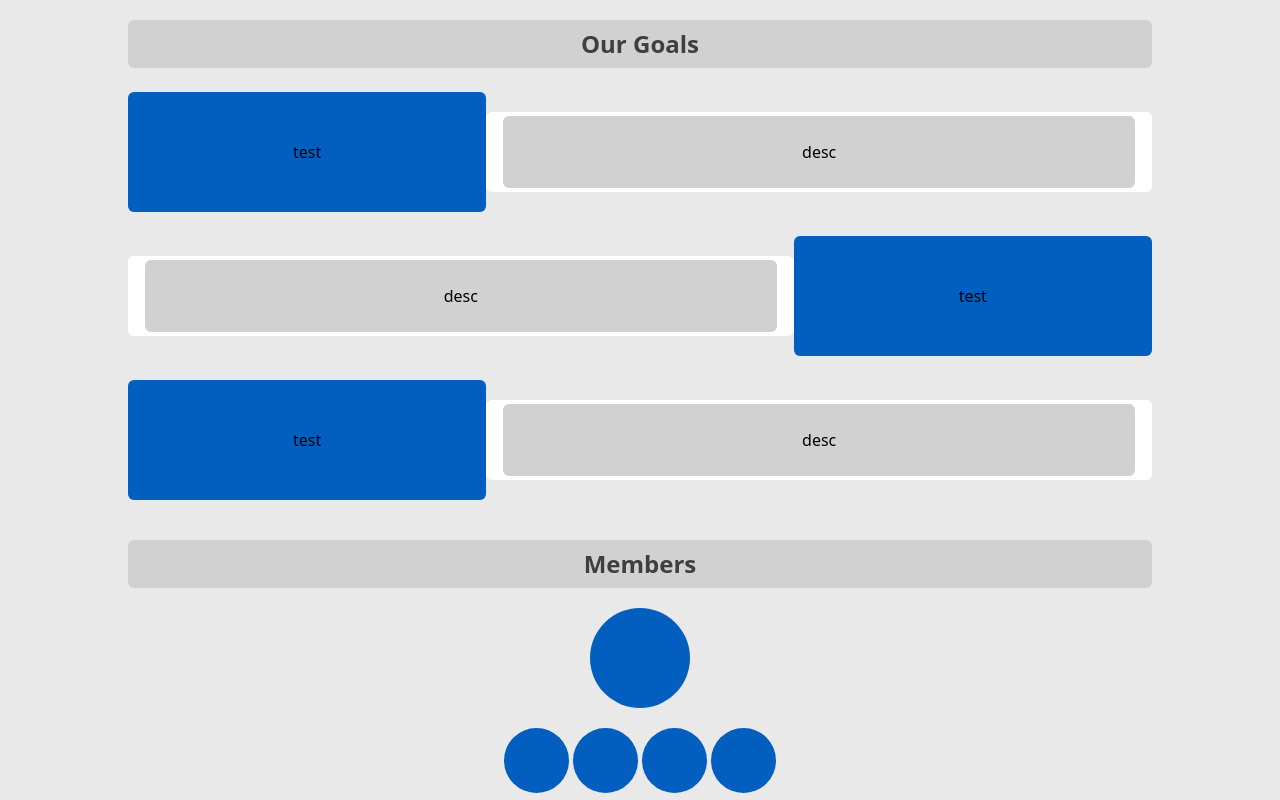
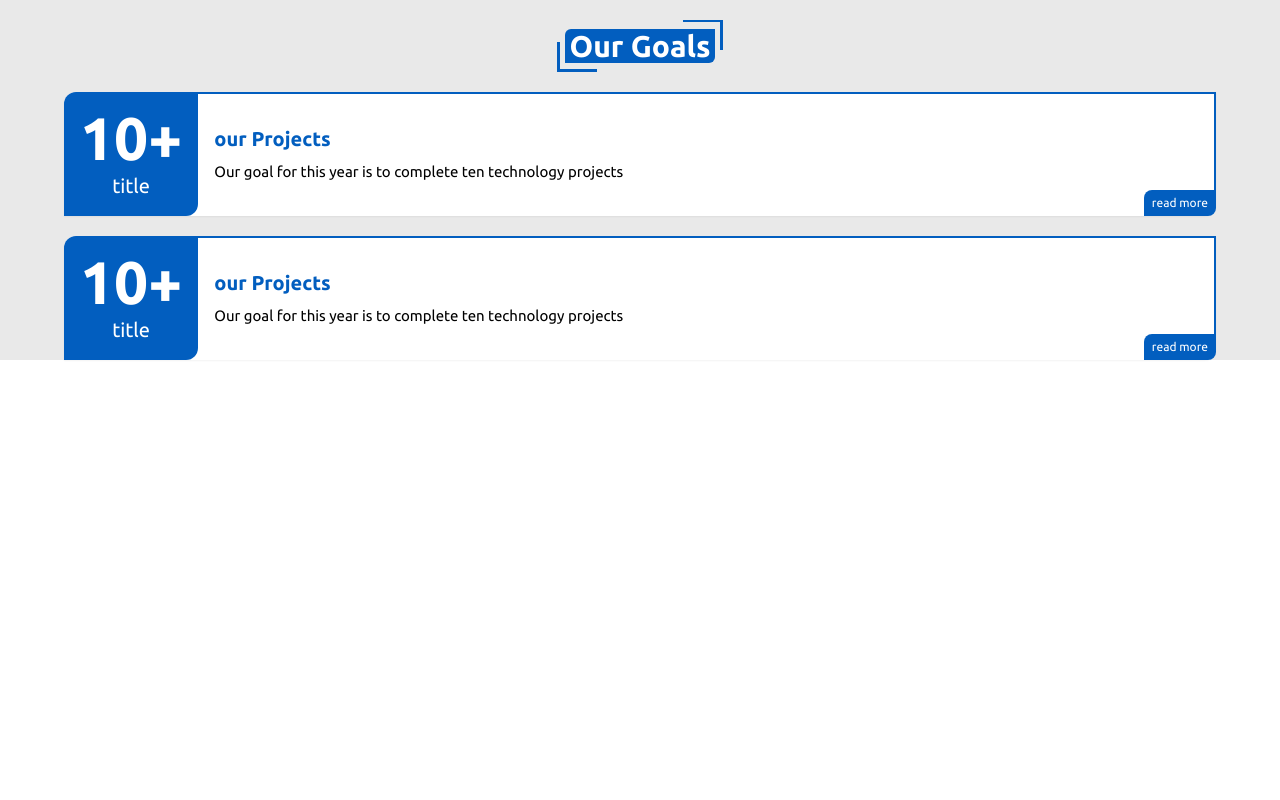
Before and after one commit to Becherair-Abdellah/CNTIC, a React (Vite) app: page /home in a window 1280 px wide. Shown: the top 800 px of the page. Built offline with nearby package versions, Linux system fonts and the light colour scheme.

Commit message:
accompished our goals compoents

```diff
--- /dev/null
+++ b/src/components/homeComponenets/Card.jsx
@@ -0,0 +1,26 @@
+import React from 'react'
+
+function Card({title,nbr,description,subject}) {
+  return (
+      <div className="flex items-center gap-4 bg-white rounded-tl-xl rounded-br-xl shadow-sm relative">
+        <span className='w-[90%] h-[1.7px] absolute top-0 right-0 bg-primaryColor'></span>
+        <span className='w-[2px] h-[90%] absolute top-0 right-0 bg-primaryColor'></span>
+          <div className=" bg-primaryColor flex flex-col gap-1 p-4 rounded-tl-xl rounded-br-xl">
+
+       <h1 className='text-white font-bold text-6xl'>{nbr}+</h1>
+        <h2 className='text-white text-xl text-center '>title</h2>
+    </div>
+
+
+    <div className="flex flex-col gap-2 ">
+        <h3 className='font-bold text-primaryColor text-xl'>{subject}</h3>
+        <p className='text-[15px]'>{description}</p>
+        <div className='bg-primaryColor text-white  text-[12px] w-fit p-1 px-2 rounded-tl-lg rounded-br-lg cursor-pointer absolute right-0 bottom-0'>
+        <a href="" >read more</a>
+        </div>
+    </div>
+</div>
+  )
+}
+
+export default Card
--- a/src/components/homeComponenets/OurGoals.jsx
+++ b/src/components/homeComponenets/OurGoals.jsx
@@ -1,41 +1,14 @@
 import React from "react";
 import Section_header from "./Section_header";
+import Card from "./Card";
 export default function OurGoals() {
-    function CardLefted({ title, description }) {
-        return (
-            <div className=" flex max-w-[80%] m-auto mt-6  items-center mb-6 ">
-                <div className=" bg-primaryColor max-w-[35%] w-[100%] h-[120px] rounded-md flex items-center justify-center">
-                    {title}
-                </div>
-                <div className=" bg-[#fff] max-w-[65%] w-[100%] h-[80px] flex items-center justify-center rounded-md ">
-                    <div className=" bg-secondaryColor w-[95%] h-[90%] rounded-md flex items-center justify-center">
-                        {description}
-                    </div>
-                </div>
-            </div>
-        );
-    }
-    function CardRighted({ title, description }) {
-        return (
-            <div className=" flex max-w-[80%] m-auto mt-6  items-center mb-6 ">
-                <div className=" bg-[#fff] max-w-[65%] w-[100%] h-[80px] flex items-center justify-center rounded-md">
-                    <div className=" bg-secondaryColor w-[95%] h-[90%] rounded-md flex items-center justify-center">
-                        {description}
-                    </div>
-                </div>
-                <div className=" bg-primaryColor max-w-[35%] w-[100%] h-[120px] rounded-md flex items-center justify-center">
-                    {title}
-                </div>
-            </div>
-        );
-    }
     return (
         <div className=" pt-5">
             <Section_header text="Our Goals" />
-            <div>
-                <CardLefted title="test" description="desc" />
-                <CardRighted title="test" description="desc" />
-                <CardLefted title="test" description="desc" />
+            <div className="my-5 flex flex-col gap-5">
+                <Card title="Projects" nbr="10" subject="our Projects" description="Our goal for this year is to complete ten technology projects" />
+                <Card title="Projects" nbr="10" subject="our Projects" description="Our goal for this year is to complete ten technology projects" />
+
             </div>
         </div>
     );
--- a/src/components/homeComponenets/Section_header.jsx
+++ b/src/components/homeComponenets/Section_header.jsx
@@ -2,17 +2,23 @@ export default function Section_header({ text }) {
     return (
         <h1
             className="
-            bg-secondaryColor
             text-[#3f3f3f]
              font-bold
-             text-2xl
-             w-[80%]
+             text-3xl
              m-auto
+             w-fit
              p-2
-             rounded-md
-            text-center"
+             relative"
+
         >
-            {text}
+            <span className="bg-primaryColor text-white rounded-tl-md rounded-br-md px-1">{text}</span>
+            <span className='w-[40px] h-[1.7px] absolute top-0 right-0 bg-primaryColor'></span>
+        <span className='w-[2.5px] h-[30px] absolute top-0 right-0 bg-primaryColor'></span>
+
+        <span className='w-[40px] h-[3px] absolute bottom-0 left-0 bg-primaryColor'></span>
+        <span className='w-[3px] h-[30px] absolute bottom-0 left-0 bg-primaryColor'></span>
+
+
         </h1>
     );
 }
--- a/src/components/pages/Home.jsx
+++ b/src/components/pages/Home.jsx
@@ -4,17 +4,19 @@ import Qoute from "../homeComponenets/qoute/Qoute";
 import Footer from "../homeComponenets/Footer/Footer";
 function Home() {
   return (
-    <div className="  bg-bodyBg">
-      {/* navbar      */}
+    <div className="bg-bodyBg">
+    <div className="w-[90%] mx-auto ">
+  {/* navbar      */}
       {/* header */}
       {/* our golas */}
       <OurGoals />
-      <Members />
-      <Qoute />
+      {/* <Members /> */}
+      {/* <Qoute /> */}
       {/* members */}
       {/* quote */}
       {/* footer */}
-      <Footer />
+      {/* <Footer /> */}
+    </div>
     </div>
   );
 }
--- a/src/index.css
+++ b/src/index.css
@@ -1,3 +1,10 @@
+@import url('https://fonts.googleapis.com/css2?family=Ubuntu:wght@300;400;500;700&display=swap');
 @tailwind base;
 @tailwind components;
 @tailwind utilities;
+body{
+    @apply font-ubuntu;
+}
+/* .gr{
+    background: url("./assets/bitmap.svg");
+} */
--- a/tailwind.config.js
+++ b/tailwind.config.js
@@ -1,13 +1,20 @@
 /** @type {import('tailwindcss').Config} */
 export default {
-    content: ["./index.html", "./src/**/*.{js,ts,jsx,tsx}"],
+    content: [
+      "./index.html",
+      "./src/**/*.{js,ts,jsx,tsx}",
+    ],
     theme: {
+      extend: {
         colors: {
             bodyBg: "#E9E9E9",
             primaryColor: "#025EBF",
             secondaryColor: "#D1D1D1",
         },
-        extend: {},
+        fontFamily : {
+            ubuntu : ["Ubuntu","sans-serif"]
+        }
+      },
     },
     plugins: [],
-};
+  }
```
